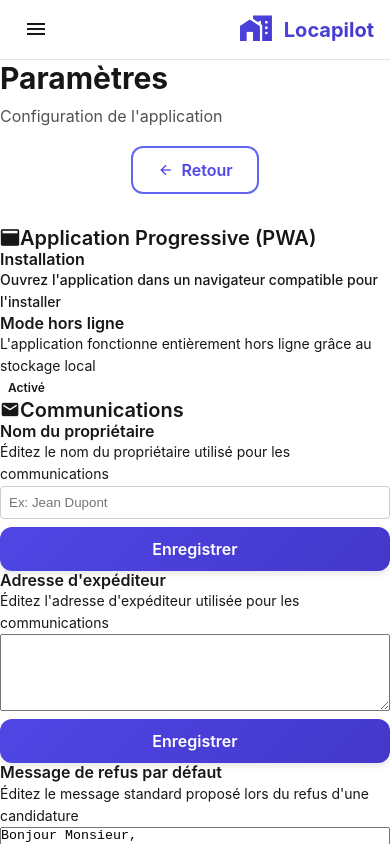
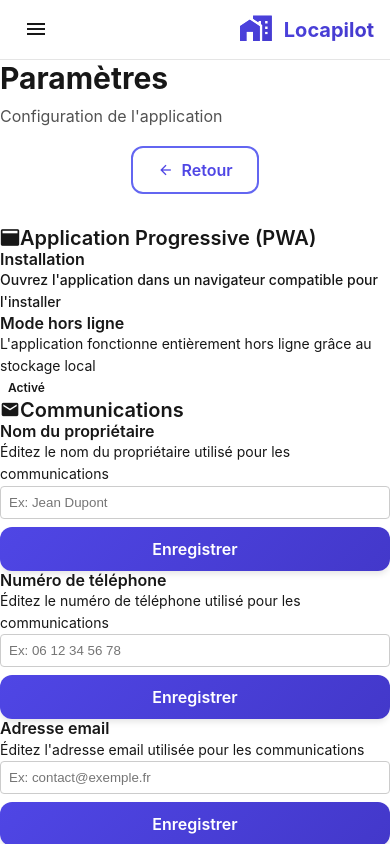
Before and after one commit to stalina/locapilot, a Vue app: page /settings in a window 390 px wide. Shown: the top 844 px of the page. Built offline with nearby package versions, Linux system fonts and the light colour scheme.

Commit message:
feat(owner) : add owener phone and email

```diff
--- a/src/features/settings/stores/settingsStore.ts
+++ b/src/features/settings/stores/settingsStore.ts
@@ -255,6 +255,16 @@ Cordialement, `);
     await setSetting('senderName', name);
   }
 
+  // Persist sender phone under settings.key = 'senderPhone'
+  async function updateSenderPhone(phone: string): Promise<void> {
+    await setSetting('senderPhone', phone);
+  }
+
+  // Persist sender email under settings.key = 'senderEmail'
+  async function updateSenderEmail(email: string): Promise<void> {
+    await setSetting('senderEmail', email);
+  }
+
   return {
     // State
     theme,
@@ -285,6 +295,8 @@ Cordialement, `);
     resetToDefaults,
     updateSenderAddress,
     updateSenderName,
+    updateSenderPhone,
+    updateSenderEmail,
     // Default message
     defaultRejectionMessage,
     currentDefaultRejectionMessage,
--- a/src/features/settings/views/SettingsView.vue
+++ b/src/features/settings/views/SettingsView.vue
@@ -479,6 +479,8 @@ const saveDefaultRejectionMessage = async () => {
 // Sender address editing
 const editingSenderAddress = ref<string>('');
 const editingSenderName = ref<string>('');
+const editingSenderPhone = ref<string>('');
+const editingSenderEmail = ref<string>('');
 
 onMounted(async () => {
   try {
@@ -493,6 +495,20 @@ onMounted(async () => {
     editingSenderName.value = s && s.value ? String(s.value) : '';
   } catch (e) {
     editingSenderName.value = '';
+  }
+
+  try {
+    const s = await db.settings.where('key').equals('senderPhone').first();
+    editingSenderPhone.value = s && s.value ? String(s.value) : '';
+  } catch (e) {
+    editingSenderPhone.value = '';
+  }
+
+  try {
+    const s = await db.settings.where('key').equals('senderEmail').first();
+    editingSenderEmail.value = s && s.value ? String(s.value) : '';
+  } catch (e) {
+    editingSenderEmail.value = '';
   }
 });
 
@@ -512,6 +528,26 @@ const saveSenderName = async () => {
     alert('Nom du propriétaire sauvegardé');
   } catch (e) {
     console.error('Failed to save sender name', e);
+    alert('Erreur lors de la sauvegarde');
+  }
+};
+
+const saveSenderPhone = async () => {
+  try {
+    await settingsStore.updateSenderPhone(editingSenderPhone.value);
+    alert('Numéro de téléphone sauvegardé');
+  } catch (e) {
+    console.error('Failed to save sender phone', e);
+    alert('Erreur lors de la sauvegarde');
+  }
+};
+
+const saveSenderEmail = async () => {
+  try {
+    await settingsStore.updateSenderEmail(editingSenderEmail.value);
+    alert('Adresse email sauvegardée');
+  } catch (e) {
+    console.error('Failed to save sender email', e);
     alert('Erreur lors de la sauvegarde');
   }
 };
@@ -592,6 +628,42 @@ watch(
             />
             <div style="display: flex; gap: 8px; justify-content: flex-end">
               <Button @click="saveSenderName" variant="primary">Enregistrer</Button>
+            </div>
+          </div>
+        </div>
+
+        <div class="setting-card">
+          <div class="setting-info">
+            <h3>Numéro de téléphone</h3>
+            <p>Éditez le numéro de téléphone utilisé pour les communications</p>
+          </div>
+          <div style="flex: 1; display: flex; flex-direction: column; gap: 8px">
+            <input
+              v-model="editingSenderPhone"
+              type="tel"
+              placeholder="Ex: 06 12 34 56 78"
+              style="width: 100%; padding: 8px; border: 1px solid #ccc; border-radius: 4px"
+            />
+            <div style="display: flex; gap: 8px; justify-content: flex-end">
+              <Button @click="saveSenderPhone" variant="primary">Enregistrer</Button>
+            </div>
+          </div>
+        </div>
+
+        <div class="setting-card">
+          <div class="setting-info">
+            <h3>Adresse email</h3>
+            <p>Éditez l'adresse email utilisée pour les communications</p>
+          </div>
+          <div style="flex: 1; display: flex; flex-direction: column; gap: 8px">
+            <input
+              v-model="editingSenderEmail"
+              type="email"
+              placeholder="Ex: contact@exemple.fr"
+              style="width: 100%; padding: 8px; border: 1px solid #ccc; border-radius: 4px"
+            />
+            <div style="display: flex; gap: 8px; justify-content: flex-end">
+              <Button @click="saveSenderEmail" variant="primary">Enregistrer</Button>
             </div>
           </div>
         </div>
```
